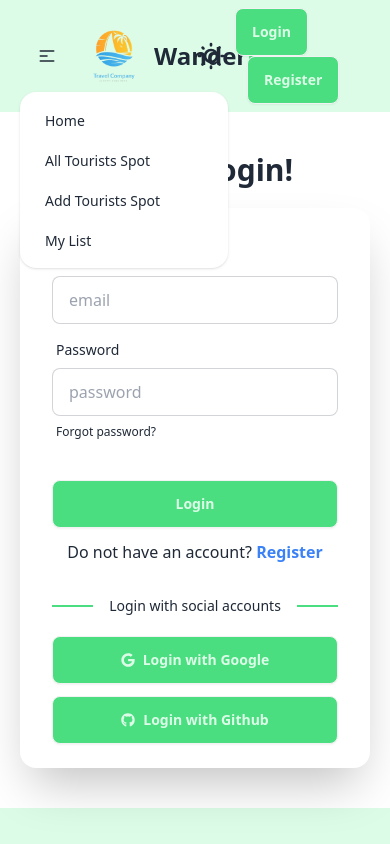
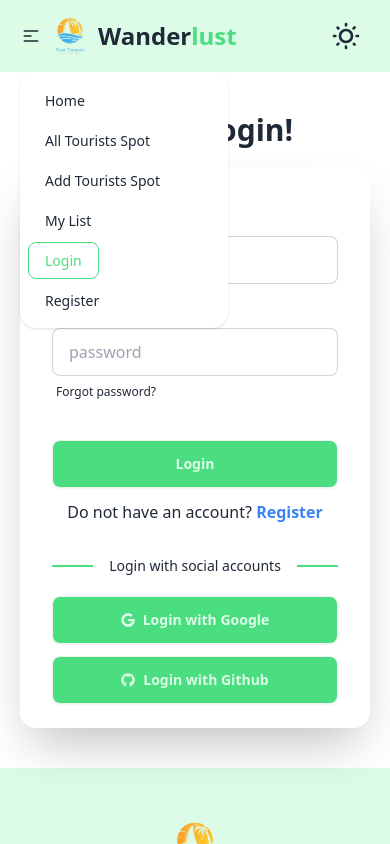
Before and after one commit to mohsinahmedarfat/Wanderlust-client-side, a React (Vite) app: page /login in a window 390 px wide. Both pictures are taken after a click on the button 47 px from the left and 56 px from the top of the page. Shown: the top 844 px of the page. Built offline with nearby package versions, Linux system fonts and the light colour scheme; no server answers.

Commit message:
improved footer layout, and added mobile login/register links in navbar

```diff
--- a/src/pages/Register.jsx
+++ b/src/pages/Register.jsx
@@ -19,6 +19,7 @@ const Register = () => {
     console.log(data);
     const { email, password, name, photo } = data;
 
+    // password verification
     if (password.length < 6) {
       setError("Password should be at least 6 characters");
       return;
--- a/src/pages/allSpot/AllSpot.jsx
+++ b/src/pages/allSpot/AllSpot.jsx
@@ -41,11 +41,11 @@ const AllSpot = () => {
           role="button"
           className="btn m-1 bg-green-400 text-green-100 hover:bg-transparent hover:border hover:border-green-400 hover:text-green-400"
         >
-          Dropdown <MdKeyboardArrowRight className="text-xl" />
+          Sort by <MdKeyboardArrowRight className="text-xl" />
         </div>
         <ul
           tabIndex={0}
-          className="dropdown-content z-[1] menu p-2 shadow bg-base-100 rounded-box w-52"
+          className="dropdown-content z-[1] menu p-2 shadow bg-green-100 rounded-box w-52"
         >
           <li>
             <a onClick={handleAscending}>Ascending</a>
--- a/src/pages/myList/MyList.jsx
+++ b/src/pages/myList/MyList.jsx
@@ -5,6 +5,7 @@ import Swal from "sweetalert2";
 
 const MyList = () => {
   const { user } = useContext(AuthContext);
+  console.log(user.email);
   const [spots, setSpots] = useState([]);
   const [reload, setReload] = useState(false);
 
@@ -22,7 +23,7 @@ const MyList = () => {
       text: "You won't be able to revert this!",
       icon: "warning",
       showCancelButton: true,
-      confirmButtonColor: "#3085d6",
+      confirmButtonColor: "#22c55e",
       cancelButtonColor: "#d33",
       confirmButtonText: "Yes, delete it!",
     }).then((result) => {
--- a/src/pages/myList/UpdateSpot.jsx
+++ b/src/pages/myList/UpdateSpot.jsx
@@ -4,6 +4,7 @@ import { toast } from "react-toastify";
 
 const UpdateSpot = () => {
   const spot = useLoaderData();
+  console.log(spot);
   const navigate = useNavigate();
   console.log(spot);
   const {
--- a/src/pages/shared/Footer.jsx
+++ b/src/pages/shared/Footer.jsx
@@ -4,7 +4,7 @@ import logo from "../../assets/wander.png";
 const Footer = () => {
   return (
     <div className="bg-green-100">
-      <footer className="footer py-10 px-24  text-base-content">
+      <footer className="footer py-10 text-base-content">
         <aside className="flex flex-col justify-center items-center mx-auto md:grid">
           <Link to="/">
             <div>
@@ -18,6 +18,7 @@ const Footer = () => {
             Explore Beyond, <br /> Wanderlust Guides Your Journey!
           </p>
         </aside>
+        <div className="flex justify-center items-center mx-auto">
           <div className="flex gap-20 md:gap-6 lg:gap-20">
             <nav className="flex flex-col space-y-3">
               <h6 className="footer-title">Services</h6>
@@ -33,6 +34,7 @@ const Footer = () => {
               <a className="link link-hover">Jobs</a>
               <a className="link link-hover">Press kit</a>
             </nav>
+          </div>
         </div>
         <nav className="flex flex-col justify-center items-center mx-auto">
           <h6 className="footer-title">Social</h6>
@@ -74,7 +76,7 @@ const Footer = () => {
         </nav>
       </footer>
       <hr />
-      <p className="text-center py-5">
+      <p className="text-center py-5 px-1">
         Copyright © 2024 - All right reserved by Wanderlust
       </p>
     </div>
--- a/src/pages/shared/Navbar.jsx
+++ b/src/pages/shared/Navbar.jsx
@@ -72,6 +72,30 @@ const Navbar = () => {
           My List
         </NavLink>
       </li>
+      <li className="md:hidden">
+        <NavLink
+          className={({ isActive }) =>
+            isActive
+              ? "bg-white border border-green-400 text-green-400 py-2 px-4 rounded-lg"
+              : "hover:bg-white hover:text-green-500 py-2 px-4 border border-transparent rounded-lg"
+          }
+          to="/login"
+        >
+          Login
+        </NavLink>
+      </li>
+      <li className="md:hidden">
+        <NavLink
+          className={({ isActive }) =>
+            isActive
+              ? "bg-white border border-green-400 text-green-400 py-2 px-4 rounded-lg"
+              : "hover:bg-white hover:text-green-500 py-2 px-4 border border-transparent rounded-lg"
+          }
+          to="/register"
+        >
+          Register
+        </NavLink>
+      </li>
     </>
   );
 
@@ -79,7 +103,11 @@ const Navbar = () => {
     <div className="navbar bg-green-100 px-5">
       <div className="navbar-start">
         <div className="dropdown">
-          <div tabIndex={0} role="button" className="btn btn-ghost lg:hidden">
+          <div
+            tabIndex={0}
+            role="button"
+            className="btn btn-ghost lg:hidden px-0"
+          >
             <svg
               xmlns="http://www.w3.org/2000/svg"
               className="h-5 w-5"
@@ -104,7 +132,7 @@ const Navbar = () => {
         </div>
         <Link to="/">
           <div className="flex justify-between items-center">
-            <img className="w-20 h-20" src={logo} alt="" />
+            <img className="w-14 h-14 md:w-20 md:h-20" src={logo} alt="" />
             <h1 className="text-2xl font-bold">
               Wander<span className="text-green-400">lust</span>
             </h1>
@@ -175,14 +203,14 @@ const Navbar = () => {
             </ul>
           </div>
         ) : (
-          <div className="space-x-3">
+          <div className="md:space-x-3">
             <Link to="/login">
-              <button className="btn bg-green-400 text-green-100 hover:bg-transparent hover:border hover:border-green-400 hover:text-green-400">
+              <button className="btn hidden md:inline bg-green-400 text-green-100 hover:bg-transparent hover:border hover:border-green-400 hover:text-green-400">
                 Login
               </button>
             </Link>
             <Link to="/register">
-              <button className="btn bg-green-400 text-green-100 hover:bg-transparent hover:border hover:border-green-400 hover:text-green-400">
+              <button className="btn hidden md:inline bg-green-400 text-green-100 hover:bg-transparent hover:border hover:border-green-400 hover:text-green-400">
                 Register
               </button>
             </Link>
```
Lines whose indentation alone changed are shown as unchanged.
